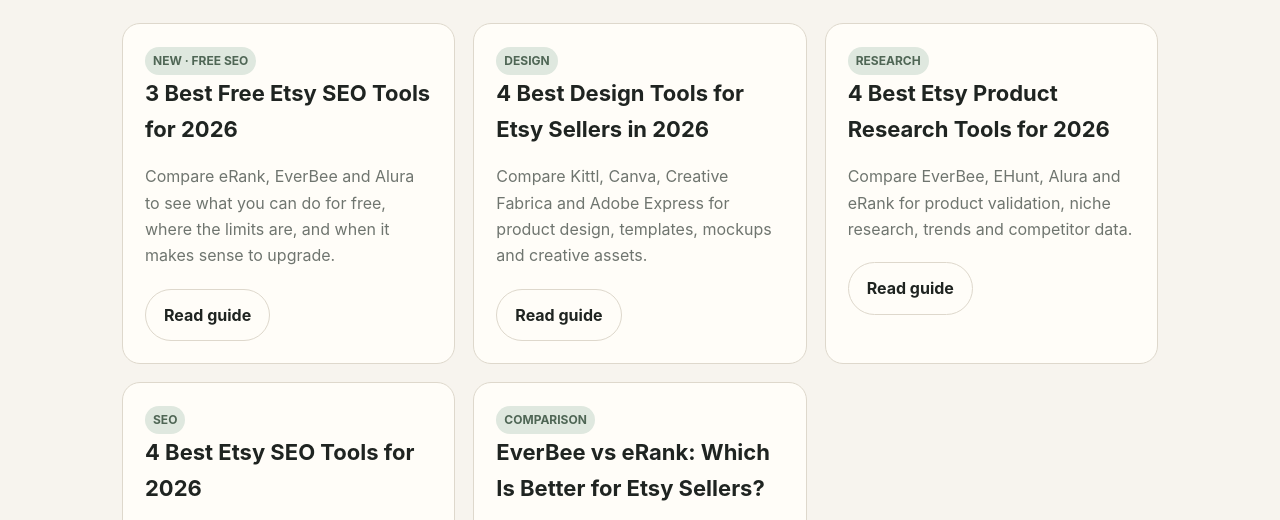
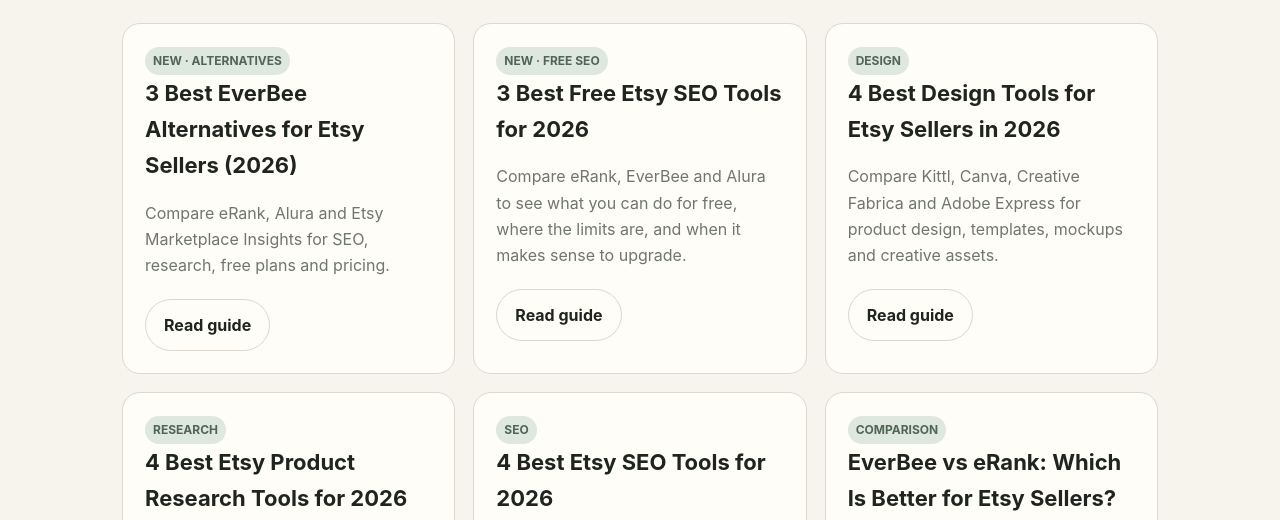
Before and after one commit to atoi-glitch/makershelf-starter, a plain HTML site: page blog.html in a window 1280 px wide. Shown: the part 239-759 px from the top of the page. Drawn offline with Linux system fonts and the light colour scheme.

Commit message:
List EverBee alternatives guide

```diff
--- a/blog.html
+++ b/blog.html
@@ -20,6 +20,9 @@
 <h1 style="font-size:56px">Blog</h1>
 
 <div class="grid" style="margin-top:30px">
+
+<div class="card"><span class="badge">NEW · ALTERNATIVES</span><h3>3 Best EverBee Alternatives for Etsy Sellers (2026)</h3><p>Compare eRank, Alura and Etsy Marketplace Insights for SEO, research, free plans and pricing.</p><a class="btn secondary" href="blog/best-everbee-alternatives-2026.html">Read guide</a></div>
+
 
 <div class="card">
 <span class="badge">NEW · FREE SEO</span>
```
